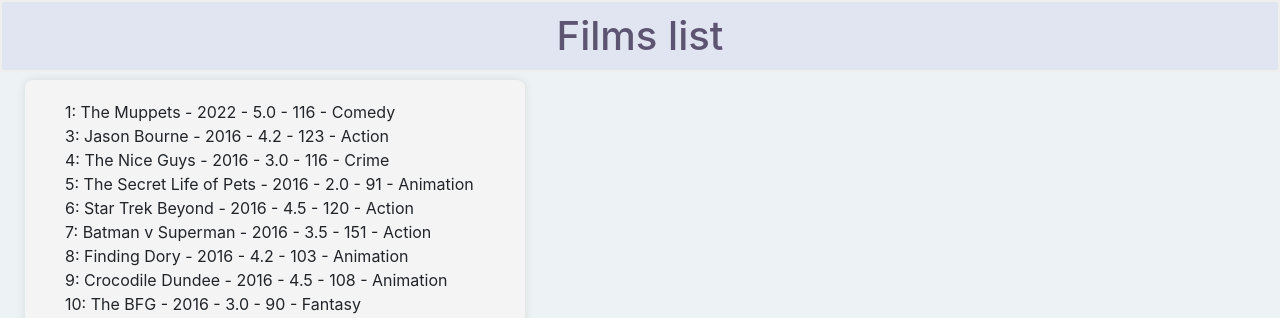
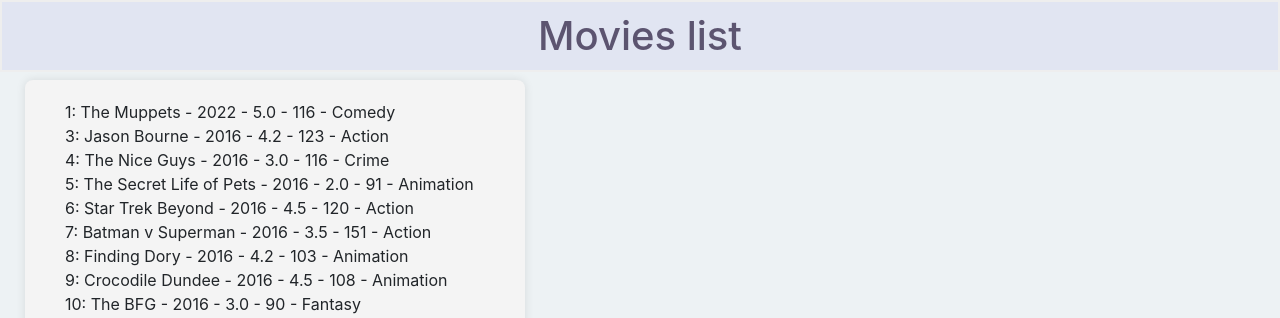
Before and after one commit to Lolisolera/My-Movies-App, a Flask app: page /list in a window 1280 px wide. Shown: the part 52-370 px from the top of the page. Run offline with Flask 3, Linux system fonts and the light colour scheme; some libraries are stand-ins or nearby versions.

Commit message:
Update list.html

```diff
--- a/templates/list.html
+++ b/templates/list.html
@@ -2,12 +2,12 @@
 
 
 {% block title %}
-<title>Films List Page</title>
+<title>Movies List Page</title>
 {% endblock %}
 
 
 {% block content %}
-<h1>Films list</h1>
+<h1>Movies list</h1>
 <ul>
     {% for film in films %}
     <li>{{ film.filmID }}: {{ film.title }} - {{ film.yearReleased }} - {{ film.rating }} - {{ film.duration }} - {{
```
